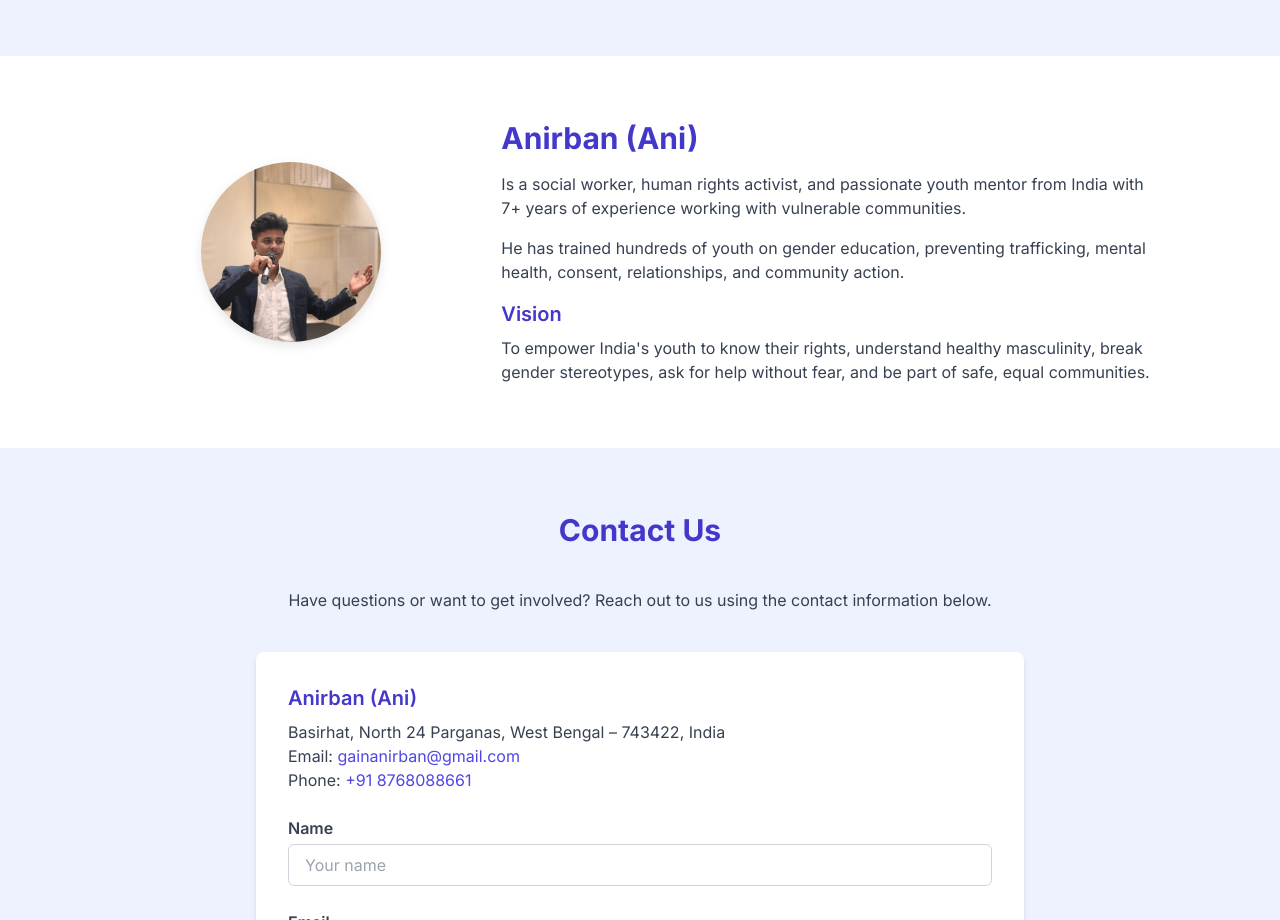
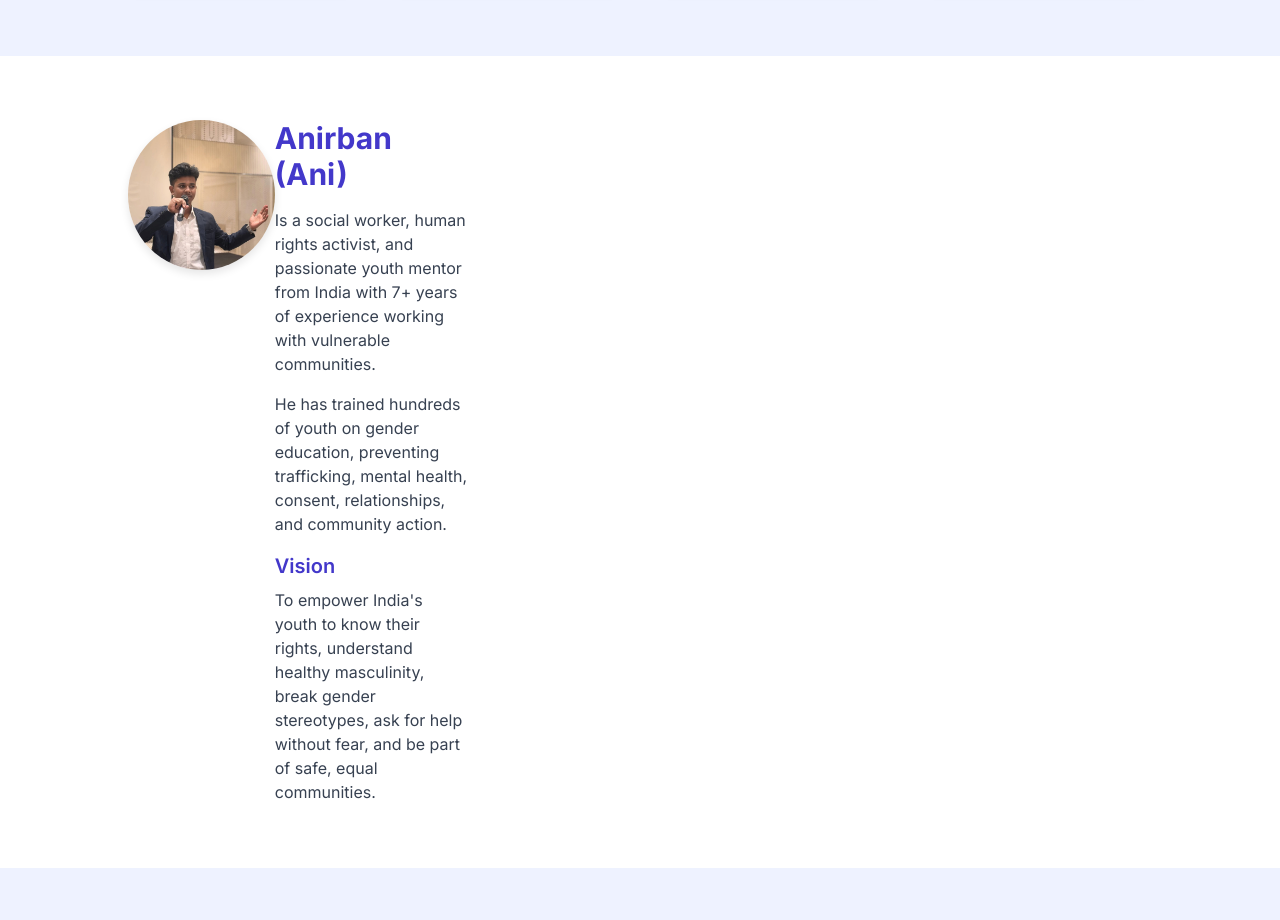
Before and after one commit to Suppar999/Boys-Initiative, a plain HTML site: page index.html in a window 1280 px wide. Shown: the part 6820-7740 px from the top of the page. Drawn offline with nearby package versions, Linux system fonts and the light colour scheme.

Commit message:
Update index.html
Signed-off-by: Suppar999 <117864869+Suppar999@users.noreply.github.com>

```diff
--- a/index.html
+++ b/index.html
@@ -378,8 +378,9 @@
   <section aria-label="About Anirban (Ani) section" class="py-16 px-6 sm:px-12 md:px-20 lg:px-32 bg-white">
     <div class="max-w-7xl mx-auto flex flex-col md:flex-row items-center gap-12">
       <div class="md:w-1/3 flex justify-center">
-      <img src="https://suppar999.github.io/Boys-Initiative/Anirban.jpg" alt="Anirban Gain" style="width: 180px; height: 180px; border-radius: 50%; object-fit: cover; box-shadow: 0 4px 12px rgba(0,0,0,0.1);" />
-      </div>
+      <img src="https://raw.githubusercontent.com/Suppar999/Boys-Initiative/08671773b057faf18125d73b07048c8c753a8845/Anirban.jpg"
+     alt="Anirban (Ani)"
+     style="border-radius: 50%; width: 150px; height: 150px; object-fit: cover; box-shadow: 0 4px 8px rgba(0,0,0,0.1);" />
       <div class="md:w-2/3">
         <h2 class="text-3xl font-extrabold text-indigo-700 mb-4">Anirban (Ani)</h2>
         <p class="text-gray-700 mb-4">Is a social worker, human rights activist, and passionate youth mentor from India with 7+ years of experience working with vulnerable communities.</p>
```
